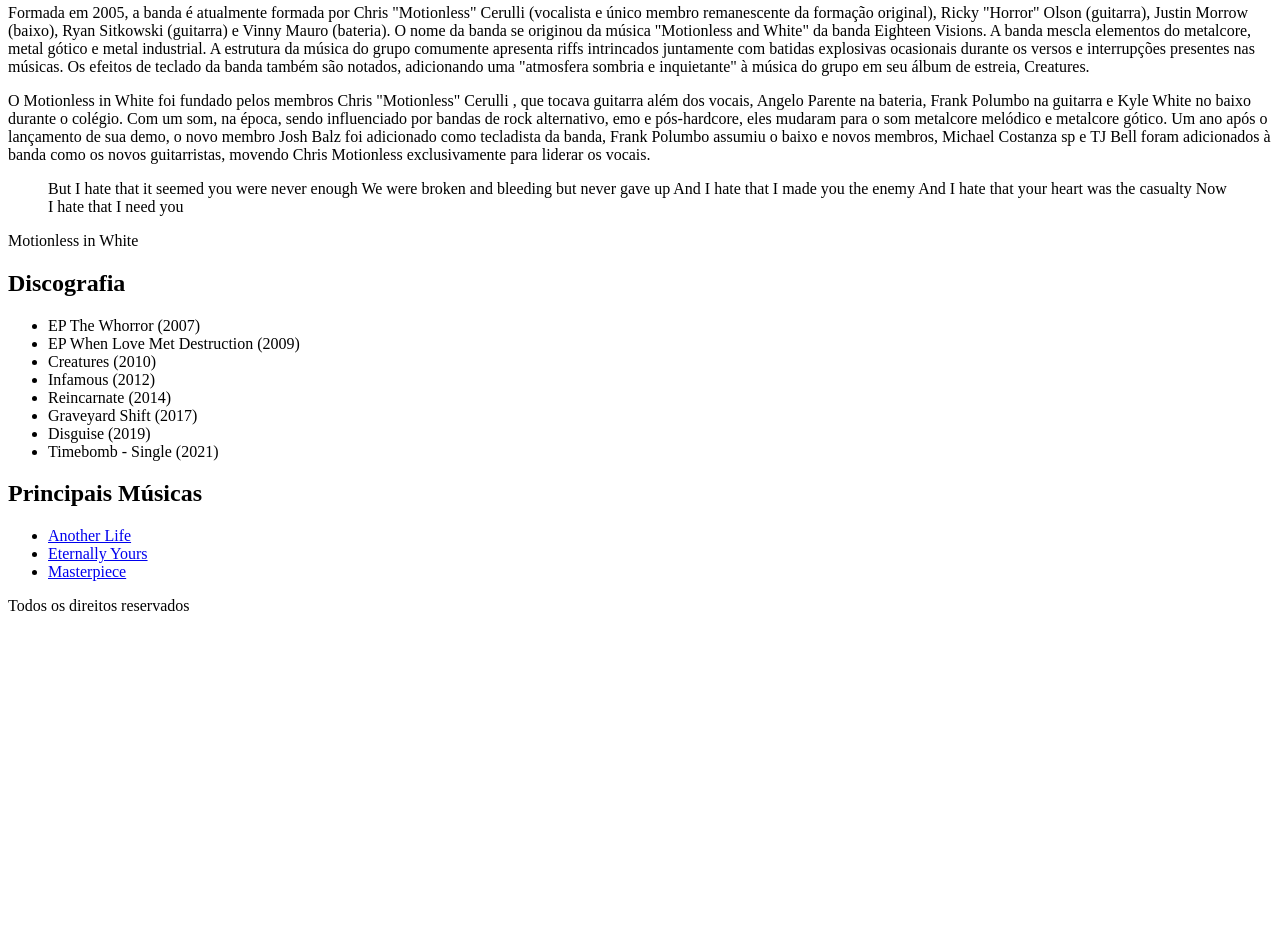
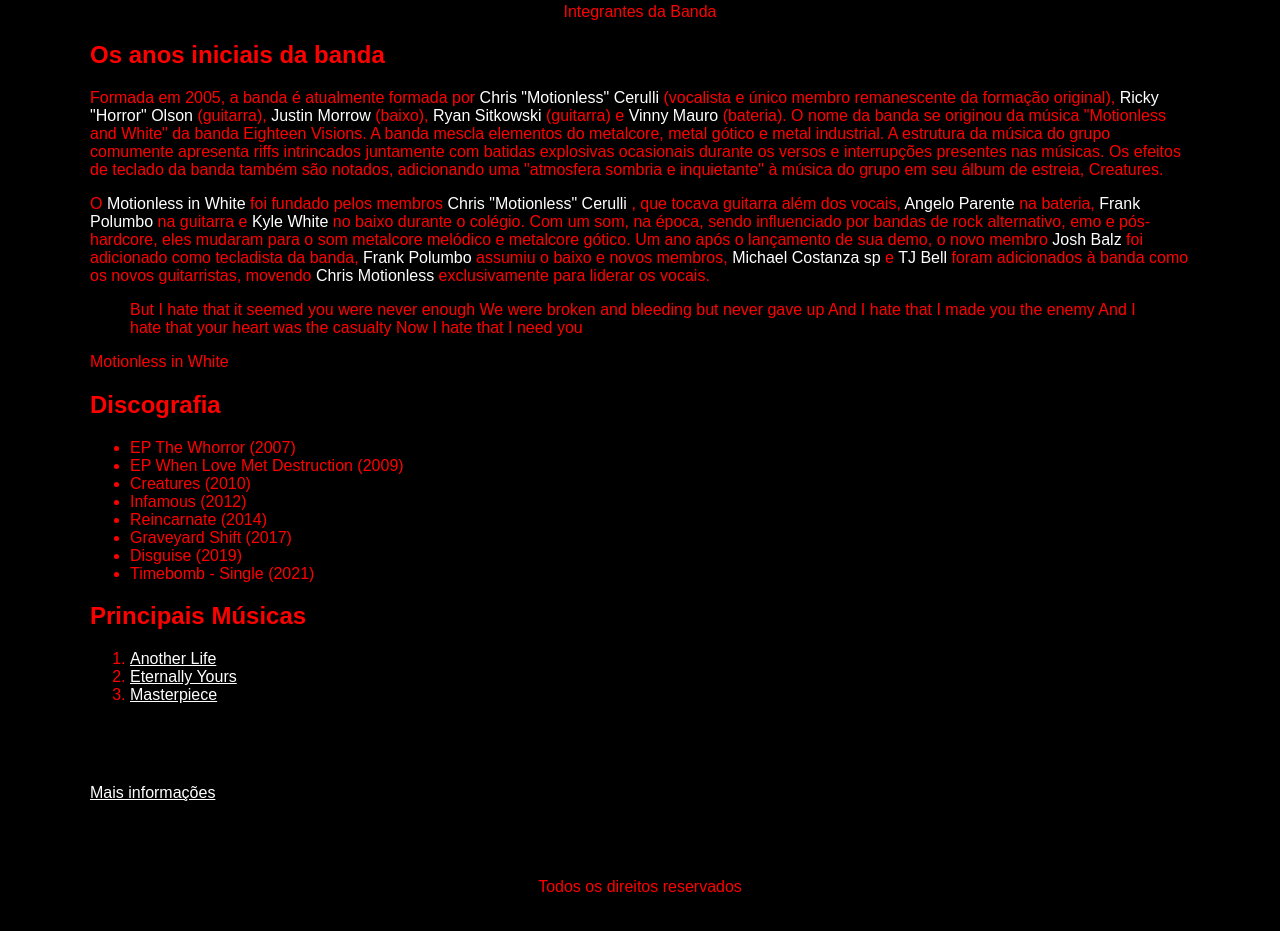
Before and after one commit to gallogs/MIW, a plain HTML site: page index.html in a window 1280 px wide. Shown: the part 875-1806 px from the top of the page. Before the commit the page ends 1506 px from the top, so only its background shows below. Drawn offline with Linux system fonts and the light colour scheme.

Commit message:
Atualização html e css

```diff
--- a/css/style.css
+++ b/css/style.css
@@ -0,0 +1,46 @@
+
+html{
+    font-family: fantasy;
+    background-color: black;
+    color: red;
+
+}
+
+.container{
+    max-width: 1100px;
+    background-color: black;
+    position: relative;
+    margin: 50px auto;
+    padding: 20px 50px;
+}
+
+.header{
+    text-align: center;
+}
+
+.main-paragraph{
+    text-align: center;
+
+}
+
+.featured-image{
+    text-align: center;
+    margin-top: 30px;
+}
+
+
+
+.foot{
+    text-align: center;
+    padding-top:60px;
+}
+
+.info{
+
+    margin-top: 80px;
+
+}
+
+.bold{
+    color: white;
+}
--- a/index.html
+++ b/index.html
@@ -3,8 +3,9 @@
 <head>
     <meta charset="UTF-8">
     <meta name="viewport" content="width=device-width, initial-scale=1.0">
+    <title>Tributo ao Motionless in White</title>
     <link rel="stylesheet" href="css/style.css">
-    <title>Tributo ao Motionless in White</title>
+
 </head>
 <body>
 
@@ -38,9 +39,9 @@
                  Os efeitos de teclado da banda também são notados, adicionando uma "atmosfera sombria e inquietante" à música do grupo em seu álbum de estreia, Creatures.
             </p>
             <p>
-                O <span class="bold">Motionless in White </span> foi fundado pelos membros <span class="font-name">Chris "Motionless" Cerulli </span>, que tocava guitarra além dos vocais, <span class="font-name">Angelo Parente</span> na bateria, <span class="font-name">Frank Polumbo</span> na guitarra e <span class="font-name">Kyle White </span> no baixo durante o colégio.
+                O <span class="bold">Motionless in White </span> foi fundado pelos membros <span class="bold">Chris "Motionless" Cerulli </span>, que tocava guitarra além dos vocais, <span class="bold">Angelo Parente</span> na bateria, <span class="bold">Frank Polumbo</span> na guitarra e <span class="bold">Kyle White </span> no baixo durante o colégio.
                 Com um som, na época, sendo influenciado por bandas de rock alternativo, emo e pós-hardcore, eles mudaram para o som metalcore melódico e metalcore gótico.
-                Um ano após o lançamento de sua demo, o novo membro <span class="font-name">Josh Balz </span> foi adicionado como tecladista da banda, <span class="font-name">Frank Polumbo</span> assumiu o baixo e novos membros, <span class="font-name">Michael Costanza sp</span> e <span class="font-name">TJ Bell</span> foram adicionados à banda como os novos guitarristas, movendo <span class="font-name">Chris Motionless </span> exclusivamente para liderar os vocais.
+                Um ano após o lançamento de sua demo, o novo membro <span class="bold">Josh Balz </span> foi adicionado como tecladista da banda, <span class="bold">Frank Polumbo</span> assumiu o baixo e novos membros, <span class="bold">Michael Costanza sp</span> e <span class="bold">TJ Bell</span> foram adicionados à banda como os novos guitarristas, movendo <span class="bold">Chris Motionless </span> exclusivamente para liderar os vocais.
             </p>
         </div>
         <!--Citação-->
@@ -54,8 +55,8 @@
             </blockquote>
             <p>Motionless in White</p>
         </div>
-        <!--Curiosidades-->
-        <div class="curiosities">
+        <!--Discografia-->
+        <div class="discography">
             <h2>Discografia</h2>
             <ul>
                 <li>EP The Whorror (2007)</li>
@@ -70,12 +71,16 @@
         </div>
         <div class="musics">
             <h2>Principais Músicas</h2>
-            <ul>
-                <li><a href="https://youtu.be/Pj2miRJ6bZs?list=RDEMowfaBHbdMCWTIVC_rf3hug">Another Life</a></li>
-                <li><a href="https://youtu.be/TwO0zLLybQ0?list=RDEMowfaBHbdMCWTIVC_rf3hug">Eternally Yours</a></li>
-                <li><a href="https://youtu.be/rbFaVDfkI00?list=RDEMowfaBHbdMCWTIVC_rf3hug">Masterpiece</a></li>
-            </ul>
+            <ol>
+                <li id="primeira"><a href="https://youtu.be/Pj2miRJ6bZs?list=RDEMowfaBHbdMCWTIVC_rf3hug" style="color: white;">Another Life</a></li>
+                <li id="segunda"><a href="https://youtu.be/TwO0zLLybQ0?list=RDEMowfaBHbdMCWTIVC_rf3hug" style="color: white;">Eternally Yours</a></li>
+                <li id="terceira"><a href="https://youtu.be/rbFaVDfkI00?list=RDEMowfaBHbdMCWTIVC_rf3hug" style="color: white;">Masterpiece</a></li>
+            </ol>
 
+        </div>
+
+        <div class="info">
+            <a href="https://en.wikipedia.org/wiki/Motionless_in_White"style="color: white">Mais informações</a>
         </div>
 
 
```
